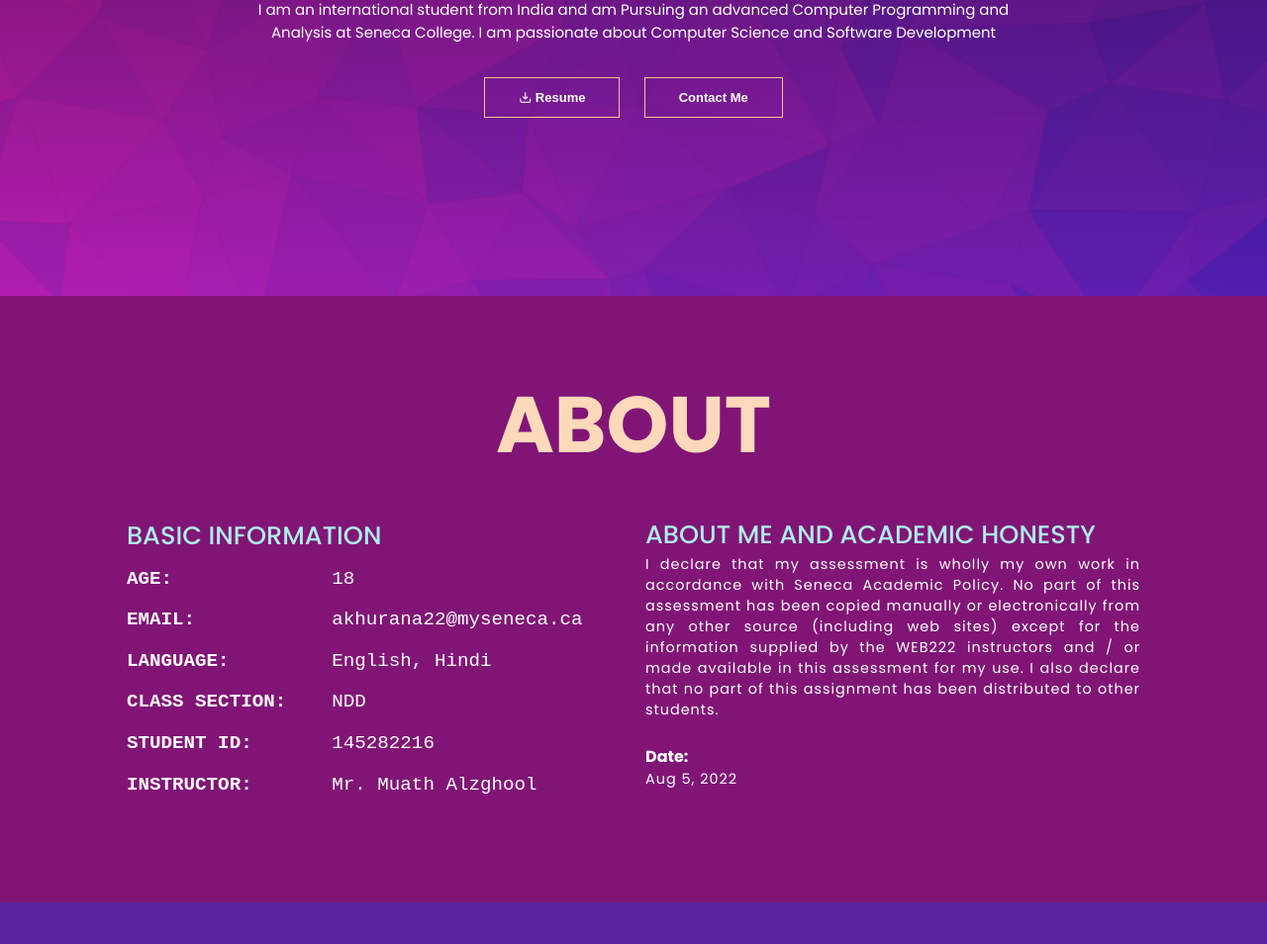
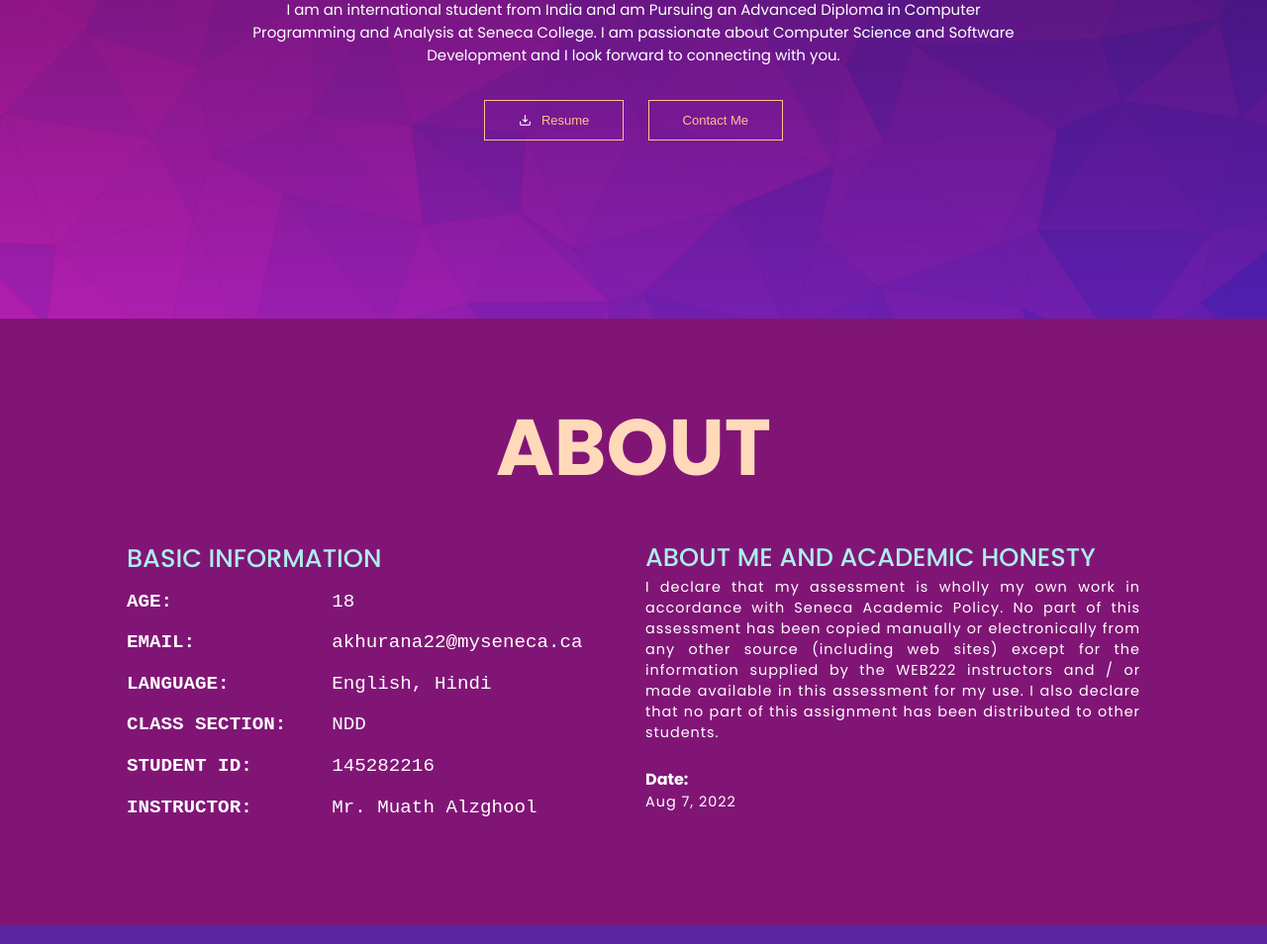
Before and after one commit to AryanK1511/WEB222-Seneca-Final-Project, a plain HTML site: page index.html in a window 1280 px wide. Shown: the part 659-1613 px from the top of the page at 99% size. Drawn offline with nearby package versions, Linux system fonts and the light colour scheme.

```diff
--- a/Assets/styles.css
+++ b/Assets/styles.css
@@ -236,6 +236,10 @@
 
 .color {
     color: #77D5D5;
+}
+
+.uil-import {
+    padding-right: 10px;
 }
 
 /* ==================== About Page ==================== */
--- a/index.html
+++ b/index.html
@@ -57,11 +57,11 @@
                     <div class="home-text">
                         <h3>Hi!</h3>
                         <h2>I'm <span class="color">Aryan</span></h2>
-                        <p>I am an international student from India and am Pursuing an advanced Computer Programming and Analysis at Seneca College. I am passionate about Computer Science and Software Development</p>
+                        <p>I am an international student from India and am Pursuing an Advanced Diploma in Computer Programming and Analysis at Seneca College. I am passionate about Computer Science and Software Development and I look forward to connecting with you.</p>
                     </div>
                     <div class="home-btns">
-                        <button class="btn"><i class="uil uil-import"></i><a download="ARYAN KHURANA - RESUME.pdf" href="./Assets/Files/ARYAN KHURANA - RESUME.pdf"> Resume</a></button>
-                        <button class="btn"><a href="#contact">Contact Me</a></button>
+                        <a download="ARYAN KHURANA - RESUME.pdf" href="./Assets/Files/ARYAN KHURANA - RESUME.pdf"><button class="btn"><i class="uil uil-import"></i>Resume</button></a>
+                        <a href="#contact"><button class="btn">Contact Me</button></a>
                     </div>
                 </div>
             </section>
@@ -82,7 +82,7 @@
                     <div class="about-text">
                         <span class="abt-span">About Me and Academic Honesty</span>
                         <p>I declare that my assessment is wholly my own work in accordance with Seneca Academic Policy. No part of this assessment has been copied manually or electronically from any other source (including web sites) except for the information supplied by the WEB222 instructors and / or made available in this assessment for my use. I also declare that no part of this assignment has been distributed to other students.</p>
-                        <span><strong>Date: </strong></span><p>Aug 5, 2022</p>
+                        <span><strong>Date: </strong></span><p>Aug 7, 2022</p>
                     </div>
                 </div>
             </section>
@@ -124,7 +124,7 @@
 
                         <!-- Datalist for cities in Canada -->
                         <label for="name">City:</label>
-                        <input class="format" type="text" id="city" name="city" list="suggestions" placeholder="City"/>
+                        <input class="format" type="text" id="city" name="city" list="suggestions" placeholder="Enter your City"/>
                         <datalist id="suggestions">
                             <option label="Barrie" value="Barrie"></option>
                             <option label="Calgary" value="Calgary"></option>
```
